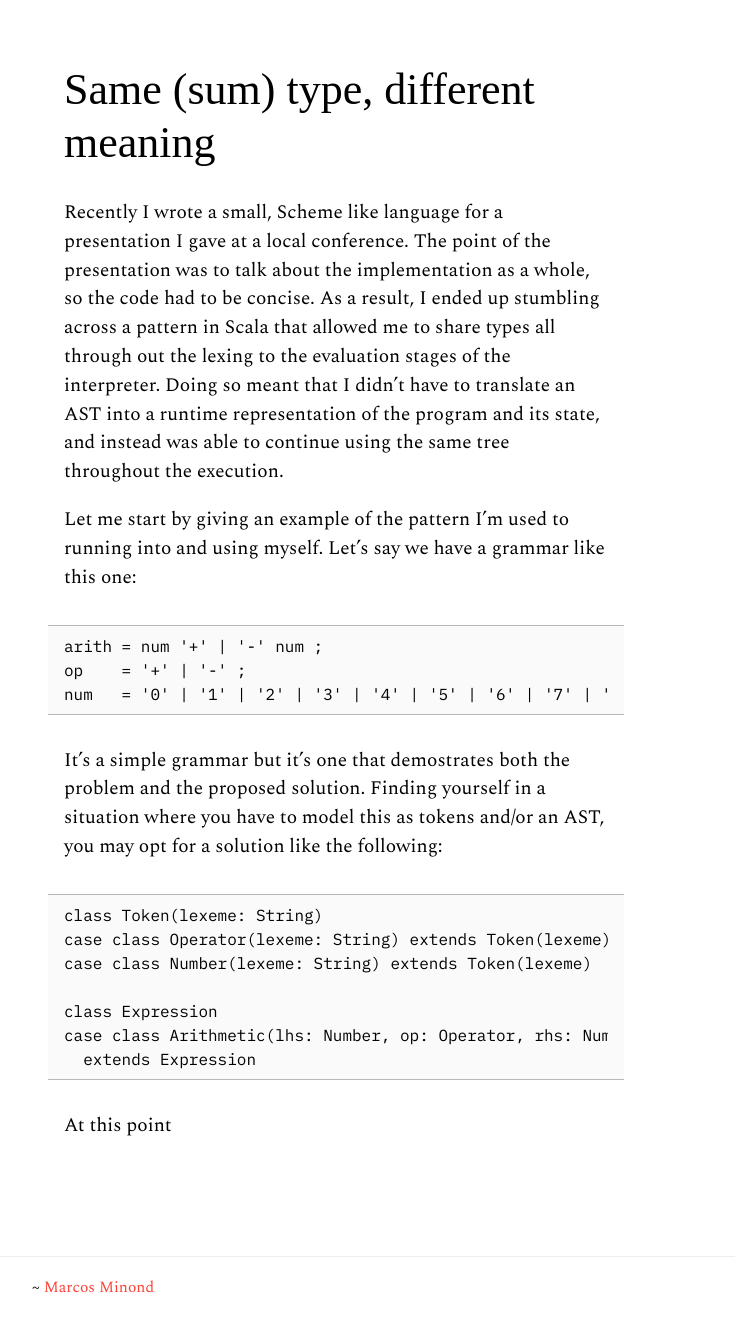
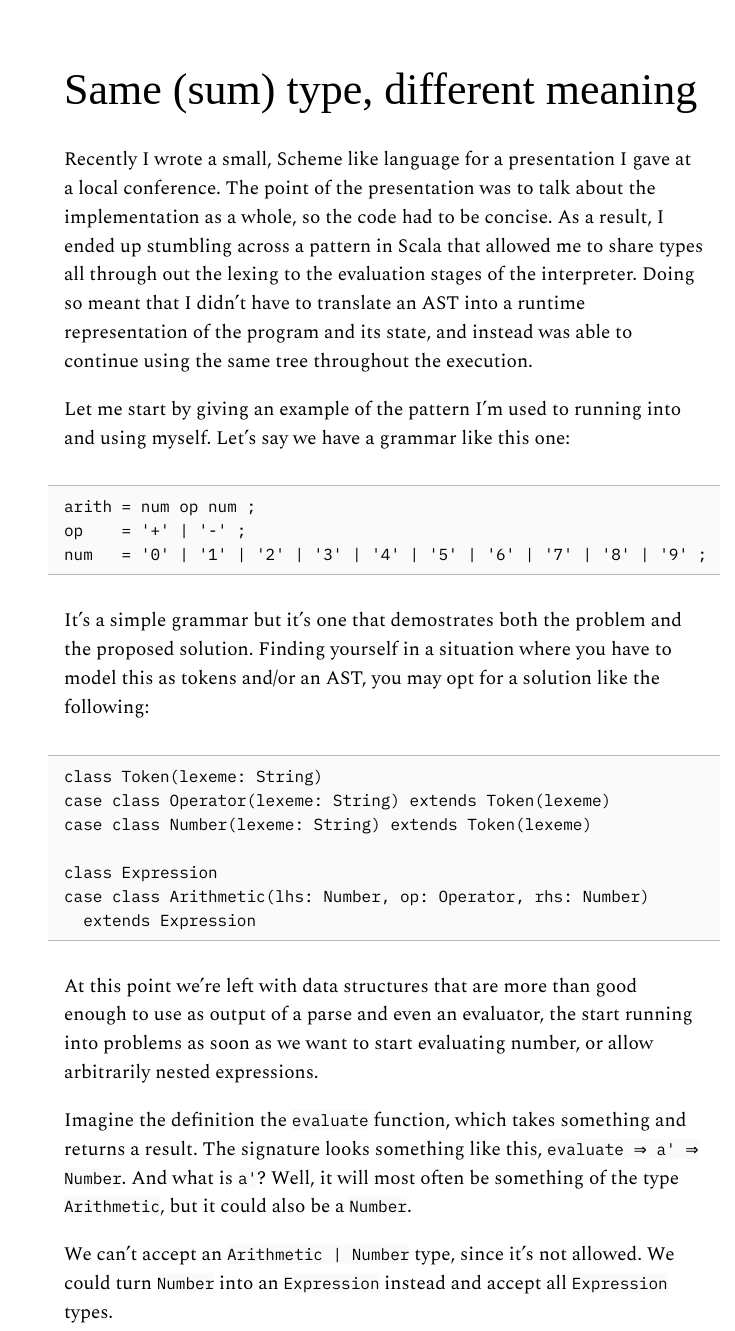
Before and after one commit to minond/site, a plain HTML site: page posts/sum-type-meaning.html in a window 1280 px wide. Shown: the top 1331 px of the page, without its empty margins (0-735 px from the left). Drawn offline with nearby package versions, Linux system fonts and the light colour scheme.

Commit message:
running build

```diff
--- a/posts/sum-type-meaning.html
+++ b/posts/sum-type-meaning.html
@@ -7,84 +7,7 @@
   <meta name="viewport" content="width=device-width, initial-scale=1">
   <link rel="stylesheet" href="/css/tachyons.min.css">
   <link rel="stylesheet" href="/css/site.css">
-  <style>
-    @import url('https://fonts.googleapis.com/css?family=Spectral|IBM+Plex+Mono');
-
-    body {
-      cursor: default;
-      font-size: 1.2rem;
-    }
-
-    .content {
-      max-width: 42rem;
-      padding: 1rem;
-      transition: padding .25s;
-      font-family: 'Spectral', serif;
-    }
-
-    h1 {
-      line-height: 1.2;
-      font-family: baskerville, serif;
-      font-weight: 500;
-      font-size: 2rem;
-    }
-
-    .content > h1:first-child,
-    .content > h2:first-child,
-    .content > h3:first-child,
-    .content > h4:first-child {
-      margin-top: 0;
-    }
-
-    pre {
-      background-color: rgba(0, 0, 0, .02);
-      margin: 2rem -1rem;
-      padding: .5rem 1rem;
-      font-size: 1rem;
-      border-top: 1px solid #b7b7b7;
-      border-bottom: 1px solid #b7b7b7;
-    }
-
-    pre > code {
-      display: block;
-      overflow: auto;
-      line-height: 1.5;
-    }
-
-    code {
-      font-family: 'IBM Plex Mono', monospace;
-    }
-
-    p {
-      line-height: 1.5;
-    }
-
-    a {
-      color: #357edd;
-    }
-
-    /* small */
-    @media screen and (max-width: 45em) {
-    }
-
-    /* not small */
-    @media screen and (min-width: 45em) {
-      h1 {
-        font-size: 2.75rem;
-      }
-    }
-
-    /* medium */
-    @media screen and (min-width: 45em) and (max-width: 60em) {
-    }
-
-    /* large */
-    @media screen and (min-width: 60em) {
-      .content {
-        padding: 4rem;
-      }
-    }
-  </style>
+  <link rel="stylesheet" href="/css/post.css">
 </head>
 <body>
 <div class="content">
@@ -106,7 +29,7 @@ throughout the execution.</p>
 <p>Let me start by giving an example of the pattern I&rsquo;m used to running into and
 using myself. Let&rsquo;s say we have a grammar like this one:</p>
 
-<pre><code class="language-ebnf">arith = num '+' | '-' num ;
+<pre><code class="language-ebnf">arith = num op num ;
 op    = '+' | '-' ;
 num   = '0' | '1' | '2' | '3' | '4' | '5' | '6' | '7' | '8' | '9' ;
 </code></pre>
@@ -124,11 +47,22 @@ case class Arithmetic(lhs: Number, op: Operator, rhs: Number)
   extends Expression
 </code></pre>
 
-<p>At this point</p>
+<p>At this point we&rsquo;re left with data structures that are more than good enough to
+use as output of a parse and even an evaluator, the start running into problems
+as soon as we want to start evaluating number, or allow arbitrarily nested
+expressions.</p>
+
+<p>Imagine the definition the <code>evaluate</code> function, which takes something and
+returns a result. The signature looks something like this, <code>evaluate ⇒ a' ⇒
+Number</code>. And what is <code>a'</code>? Well, it will most often be something of the type
+<code>Arithmetic</code>, but it could also be a <code>Number</code>.</p>
+
+<p>We can&rsquo;t accept an <code>Arithmetic | Number</code> type, since it&rsquo;s not allowed. We could
+turn <code>Number</code> into an <code>Expression</code> instead and accept all <code>Expression</code> types.</p>
 
 </div>
 
-<footer class="bt ph3 ph4-ns mt1 mt4-ns b--light-gray spectral pv1">
+<footer class="bt ph3 ph3-m ph5-ns mt1 mt4-ns b--light-gray spectral pv1">
   <div class="container">
     <p class="lh-copy w-50-ns">
     ~ <a href="/" class="link red dim">Marcos Minond</a>
```
